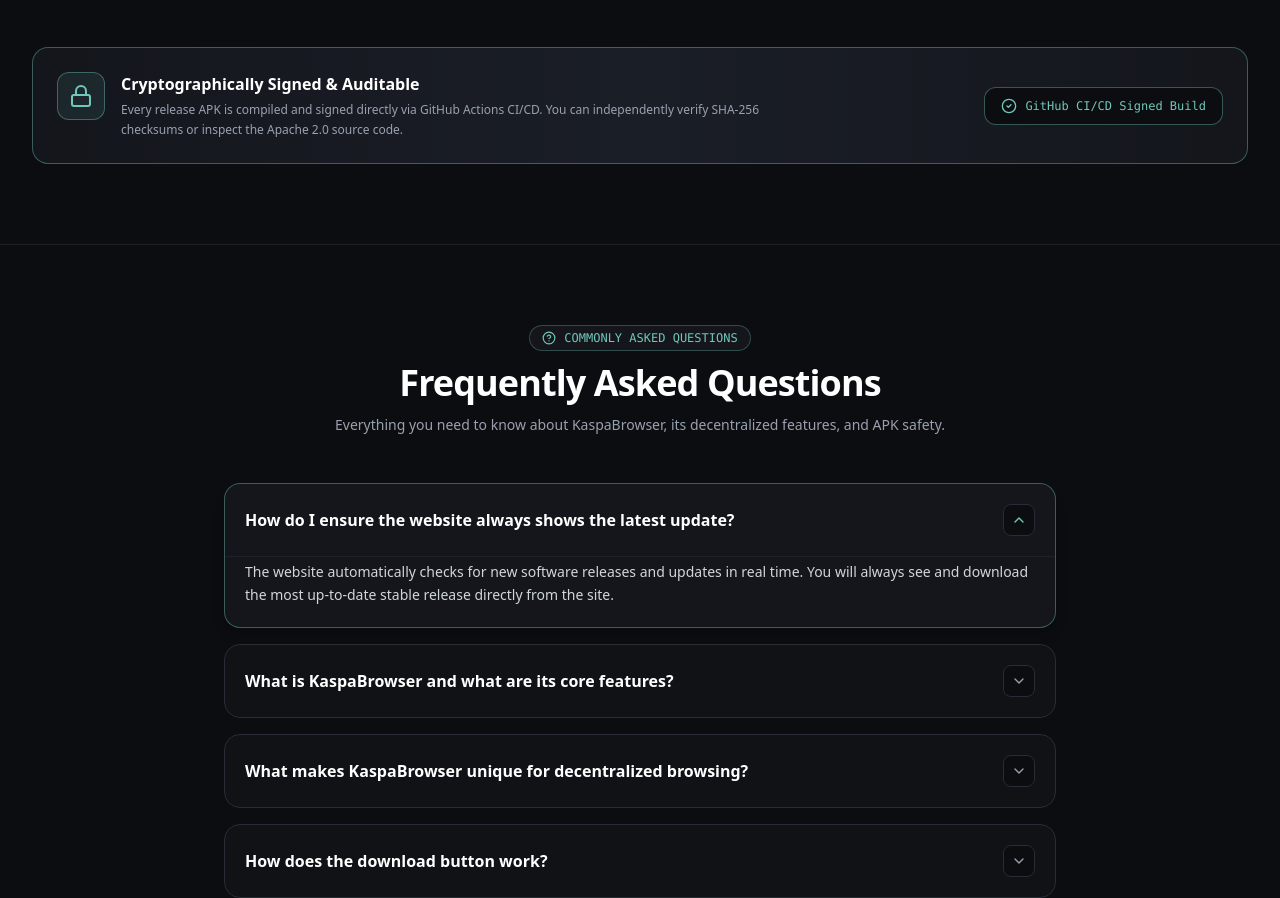
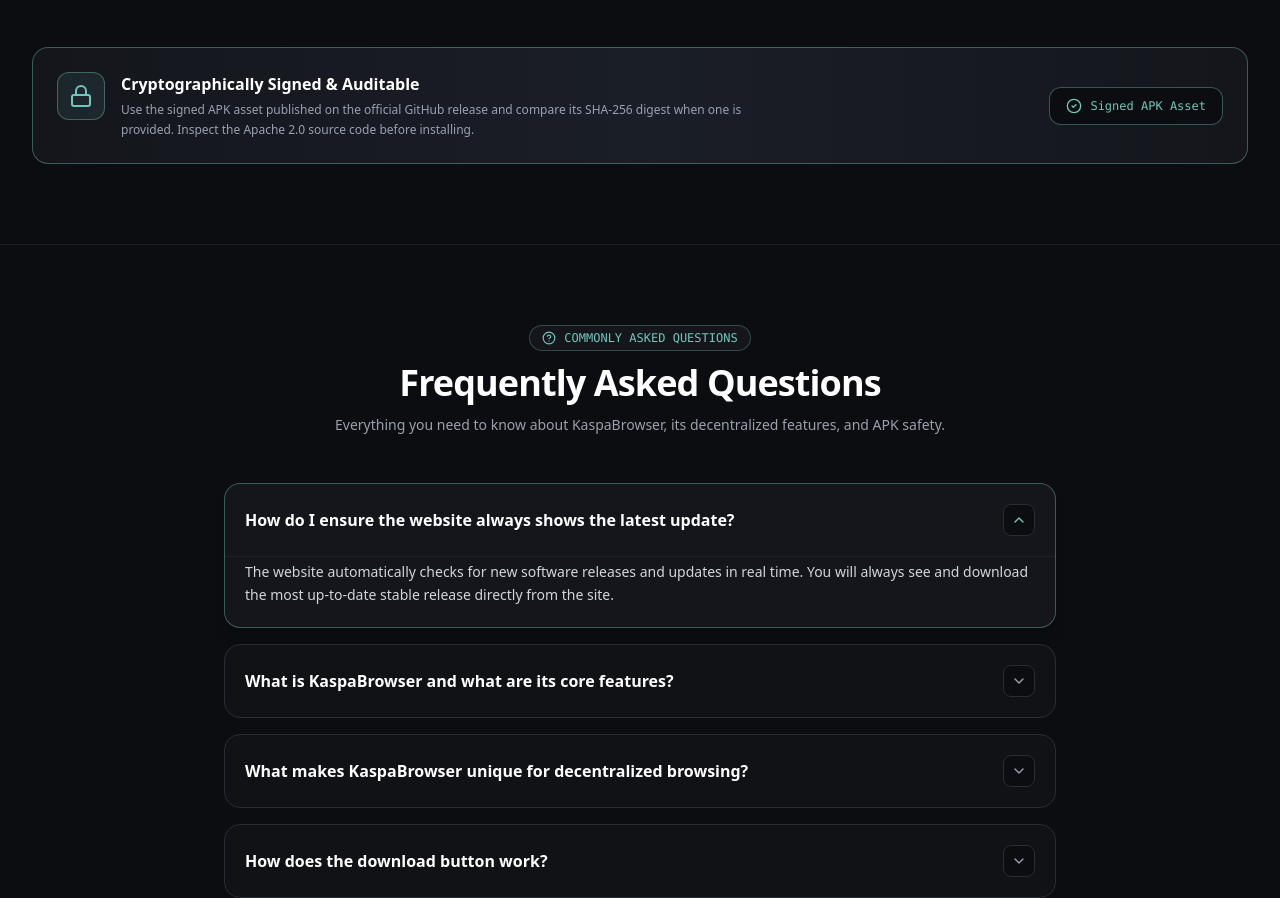
Before and after one commit to Curious-being99/Kaspa-browser-website-, a React (Vite) app: page / in a window 1280 px wide. Shown: the part 5451-6349 px from the top of the page. Built offline with nearby package versions, Linux system fonts and the light colour scheme; no server answers.

Commit message:
Avoid claiming every published release is signed without checking its artifact

```diff
--- a/src/components/InstallationGuide.tsx
+++ b/src/components/InstallationGuide.tsx
@@ -91,14 +91,14 @@ export const InstallationGuide: React.FC = () => {
                 Cryptographically Signed &amp; Auditable
               </h4>
               <p className="text-xs text-gray-400 mt-1 max-w-2xl leading-relaxed">
-                Every release APK is compiled and signed directly via GitHub Actions CI/CD. You can independently verify SHA-256 checksums or inspect the Apache 2.0 source code.
+                Use the signed APK asset published on the official GitHub release and compare its SHA-256 digest when one is provided. Inspect the Apache 2.0 source code before installing.
               </p>
             </div>
           </div>
 
           <div className="flex items-center gap-2 px-4 py-2.5 rounded-xl bg-[#0C0D10] border border-[#70C7BA]/40 text-xs font-mono text-[#70C7BA] shrink-0">
             <CheckCircle2 className="w-4 h-4" />
-            <span>GitHub CI/CD Signed Build</span>
+            <span>Signed APK Asset</span>
           </div>
         </div>
 
```
